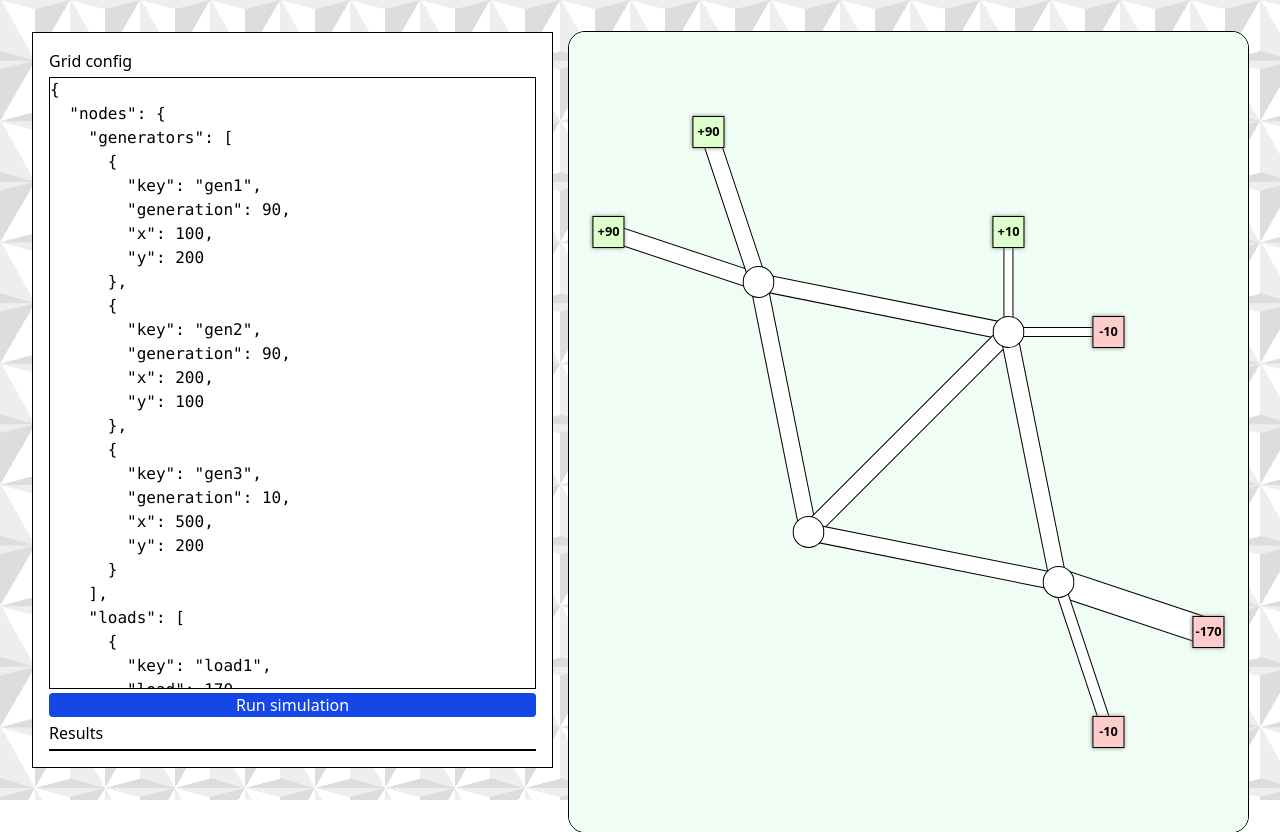
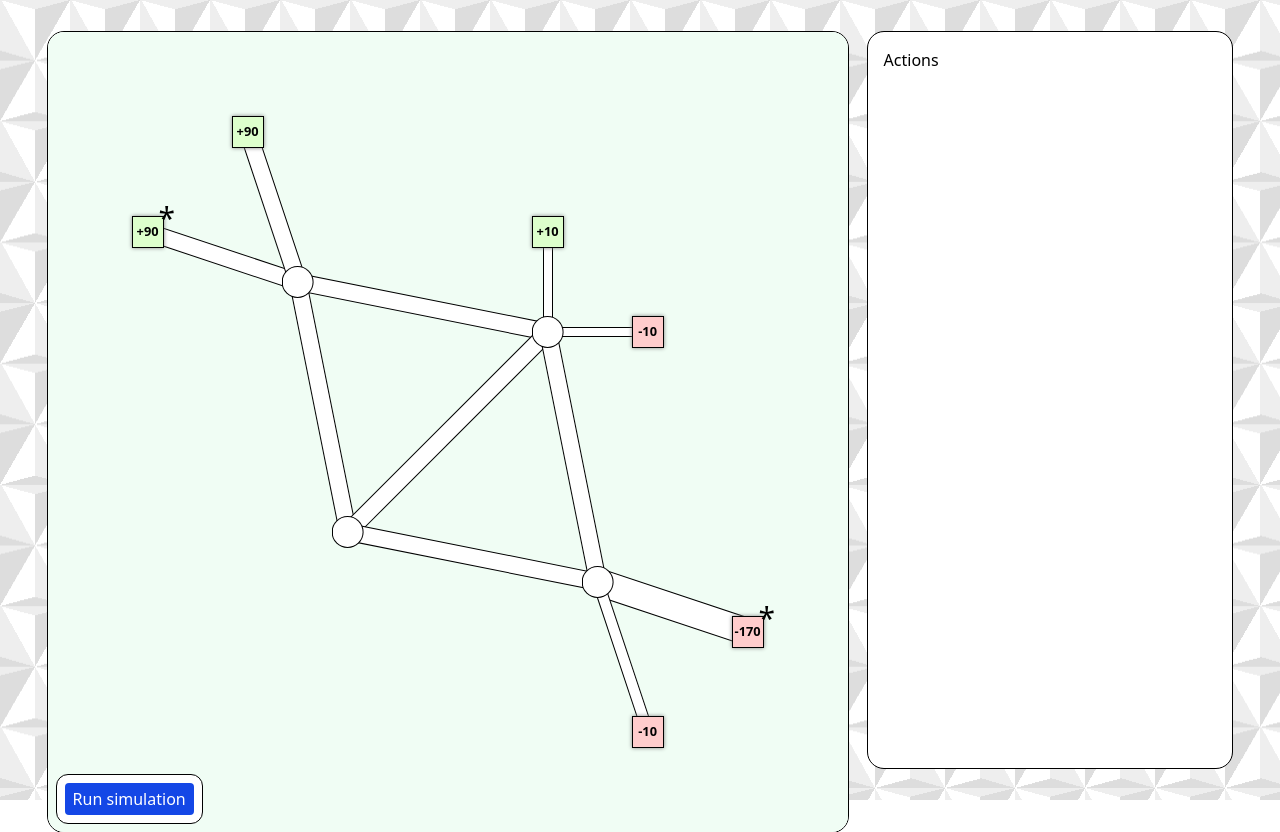
Before and after one commit to ALambot/grid-congestion-game, a Vue app: page / in a window 1280 px wide. Built offline with nearby package versions, Linux system fonts and the light colour scheme.

Commit message:
MapContainer overlay + MapNode asterisk

```diff
--- a/src/components/MapContainer.vue
+++ b/src/components/MapContainer.vue
@@ -182,14 +182,23 @@ onMounted(() => {
 
 <template>
 
-    <div id="map-container" class="size-full overflow-hidden cursor-grab">
+    <div class="size-full relative pointer-events-none">
 
-        <div id="map-content" class="size-fit">
+        <div id="map-container" class="size-full overflow-hidden cursor-grab absolute pointer-events-auto">
 
-            <slot></slot>
+            <div id="map-content" class="size-fit">
+
+                <slot></slot>
+
+            </div>
 
         </div>
 
+        <div id="map-overlay" class="size-full pointer-events-none absolute">
+            <slot name="overlay"></slot>
+        </div>
     </div>
 
+
+
 </template>
--- a/src/components/map/MapNode.vue
+++ b/src/components/map/MapNode.vue
@@ -9,7 +9,8 @@ export interface MapNodeProps {
     nodeKey: string,
     name?: string,
     power?: number,
-    uiScale: number
+    uiScale: number,
+    asterisk?: boolean
 }
 
 const {
@@ -73,6 +74,10 @@ function capitalize(str: string) {
         >
             <div class="text-nowrap">{{ capitalize(kind) }} - <span class="font-mono bg-stone-100">{{nodeKey}}</span></div>
             <div v-if="powerString" class="text-nowrap">{{ powerModeString }}: <span class="font-bold">{{ powerString }}</span> MW</div>
+        </div>
+
+        <div v-if="asterisk" class="absolute asterisk text-3xl">
+            *
         </div>
 
     </div>
@@ -162,4 +167,13 @@ function capitalize(str: string) {
     right: calc(100% + 12px/var(--ui-scale));
 }
 
+.asterisk {
+    transform-origin: 0% 100%;
+    transform: scale(calc(1/var(--ui-scale)));
+
+    bottom: calc(100% - 4px/var(--ui-scale));
+    left: calc(11px/var(--ui-scale));
+
+    transition: all .25s;
+}
 </style>
--- a/src/levels/dummy1.ts
+++ b/src/levels/dummy1.ts
@@ -2,13 +2,13 @@ import type { GeneratorGridNodeInput, InputGridConfig, LoadGridNodeInput, Regula
 import type { Level } from "./types"
 
 const generators: GeneratorGridNodeInput[] = [
-    { key: "gen1", generation: 90, x: 100, y: 200 },
+    { key: "gen1", generation: 90, x: 100, y: 200, allowRedispatch: true, redispatchMin: 50, redispatchMax: 120 },
     { key: "gen2", generation: 90, x: 200, y: 100 },
     { key: "gen3", generation: 10, x: 500, y: 200 },
 ]
 
 const loads: LoadGridNodeInput[] = [
-    { key: "load1", load: 170, x: 700, y: 600 },
+    { key: "load1", load: 170, x: 700, y: 600, allowRedispatch: true, redispatchMin: 100, redispatchMax: 250 },
     { key: "load2", load: 10, x: 600, y: 700 },
     { key: "load3", load: 10, x: 600, y: 300 },
 ]
--- a/src/views/Grid1View.vue
+++ b/src/views/Grid1View.vue
@@ -4,7 +4,7 @@ import MapLine from '@/components/map/MapLine.vue'
 import MapContainer from '@/components/MapContainer.vue'
 import type { BaseGridNodeInput, GridLineWithResult } from '@/models/types'
 import { runSimulation } from '@/models/solver'
-import { ref, type Ref } from 'vue'
+import { computed, ref, type Ref } from 'vue'
 
 import dummyLevel from '@/levels/dummy1'
 import type { Level } from '@/levels/types'
@@ -17,6 +17,13 @@ allNodes.forEach((node) => {nodeLookup[node.key] = node})
 
 const simulationResult: Ref<{[key: string]: GridLineWithResult}|undefined> = ref(undefined)
 
+const maxLoading: Ref<number|undefined> = computed(() => {
+    if (!simulationResult.value) return undefined
+    return Math.max( ...(Object.values(simulationResult.value).map((lr: GridLineWithResult) => {
+        return Math.round(Math.abs(lr.flow_MW)/lr.limit * 100)
+    })))
+})
+
 function run(){
     simulationResult.value = runSimulation(level.gridConfig)
 }
@@ -27,23 +34,27 @@ const uiScale: Ref<number> = ref(1)
 
 <template>
 
-<div class="size-full flex flex-row gap-4">
-
-    <div class="h-full w-[50%] bg-white border p-4 flex flex-col gap-1">
-        <span>Grid config</span>
-        <pre>{{ level.gridConfig }}</pre>
-        <button class="bg-blue-700 text-white rounded cursor-pointer" @click="run()">Run simulation</button>
-        <span>Results</span>
-        <pre>{{ simulationResult }}</pre>
-    </div>
+<div class="size-full flex flex-row items-start justify-center gap-5">
 
     <div class="size-[800px] outline rounded-2xl overflow-hidden">
 
         <MapContainer
-        v-model:scale="uiScale"
+            v-model:scale="uiScale"
             :min-scale="1"
             :max-scale="5"
         >
+
+            <template #overlay>
+                <div class="size-full p-2 flex flex-col-reverse">
+                    <div class="flex flex-col w-fit justify-start p-2 border bg-white rounded-xl pointer-events-auto">
+
+                        <button class="bg-blue-700 text-white py-1 px-2 rounded cursor-pointer" @click="run()">Run simulation</button>
+                        <span v-if="simulationResult">Max loading: <span class="font-bold">{{ maxLoading }}</span> %</span>
+
+                    </div>
+                </div>
+            </template>
+
             <div class="size-[800px] bg-green-50">
 
                 <MapNode
@@ -54,6 +65,7 @@ const uiScale: Ref<number> = ref(1)
                     kind="generator"
                     :power="node.generation"
                     :ui-scale="uiScale"
+                    :asterisk="node.allowRedispatch"
                 />
 
                 <MapNode
@@ -64,6 +76,7 @@ const uiScale: Ref<number> = ref(1)
                     kind="load"
                     :power="-node.load"
                     :ui-scale="uiScale"
+                    :asterisk="node.allowRedispatch"
                 />
 
                 <MapNode
@@ -91,6 +104,11 @@ const uiScale: Ref<number> = ref(1)
             </div>
 
         </MapContainer>
+
+    </div>
+
+    <div class="h-full bg-white outline w-[30%] rounded-2xl p-4">
+        Actions
 
     </div>
 
```
